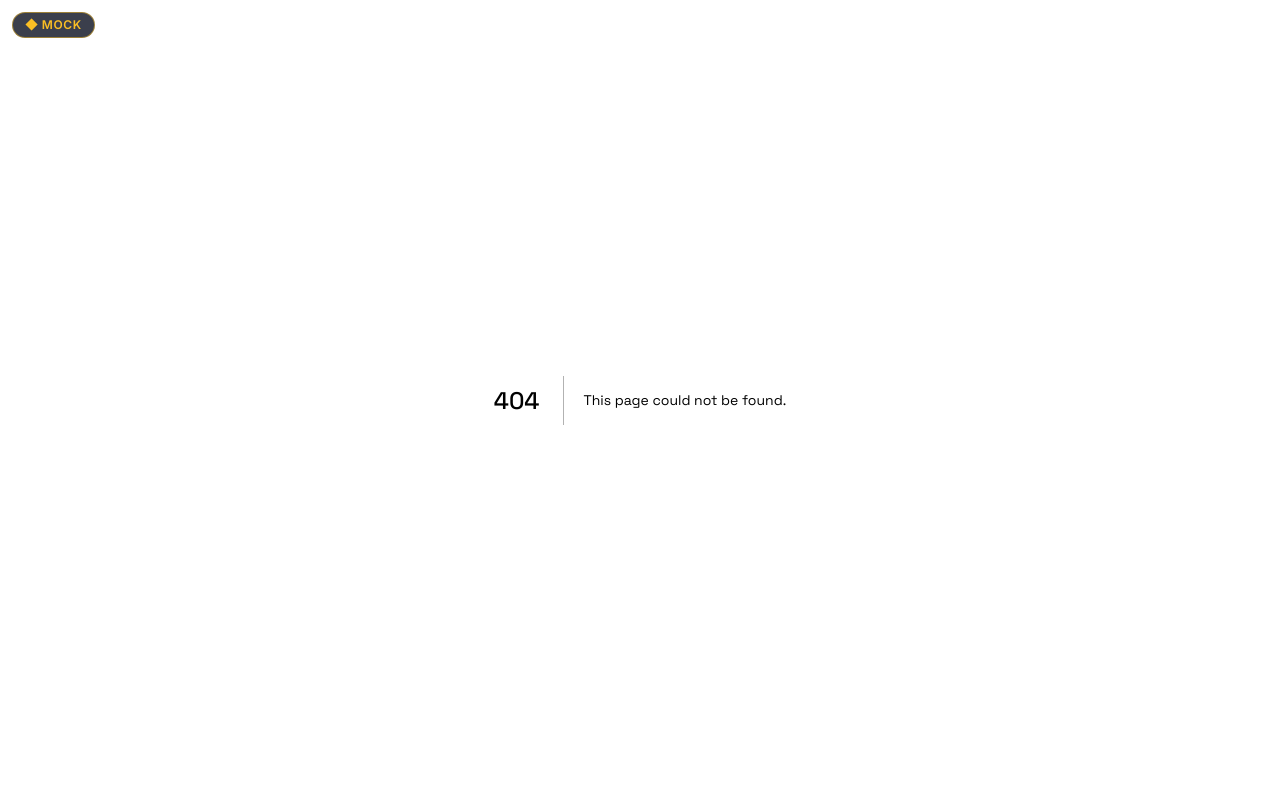
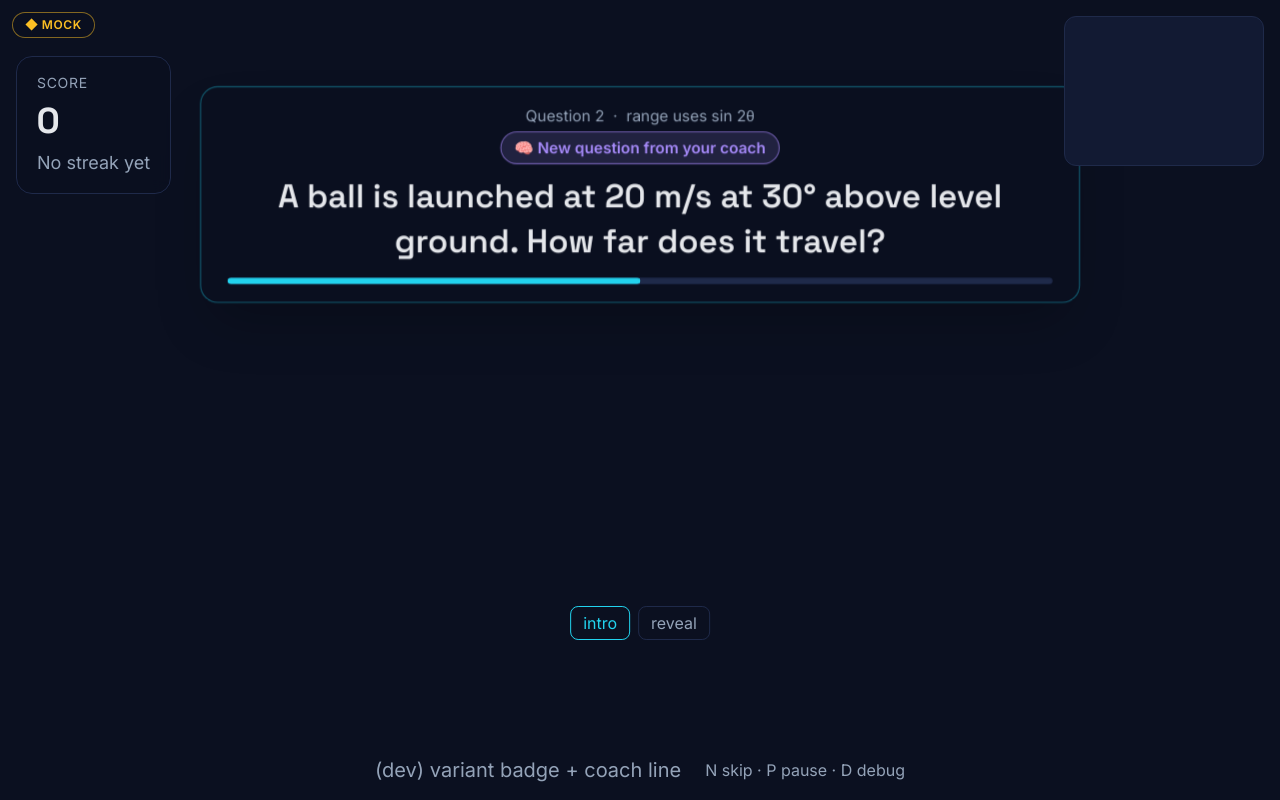
Before and after one commit to ShwetaMalabade/SparkLab, a Next.js app: page /play/dev/variant in a window 1280 px wide. Before the commit this address had no page. Built offline with nearby package versions, Linux system fonts and the light colour scheme.

Commit message:
P1-15: variant badge + coach line check page
The badge ('🧠 New question from your coach') and 'Coach: <feedback>' were already in the
HUD (P1-09). /play/dev/variant shows them with a fake variant of q1.

Co-Authored-By: Claude Opus 5.5 <noreply@anthropic.com>

```diff
--- /dev/null
+++ b/src/app/play/dev/variant/page.tsx
@@ -0,0 +1,46 @@
+"use client";
+// /play/dev/variant: P1-15 check. A fake variant (copy of fixture q1 with origin "variant") must show the
+// "🧠 New question from your coach" badge on the INTRO card, and the REVEAL must show "Coach: <feedback>".
+import { useEffect, useState } from "react";
+import { getWorksheet } from "@/lib/client/api";
+import { GameHud } from "@/game/GameHud";
+import { useGame, type Phase } from "@/game/store";
+
+const FEEDBACK = "You picked sin θ again. Try thinking about the doubled angle.";
+
+export default function VariantDevPage() {
+  const [phase, setPhase] = useState<Phase>("intro");
+
+  useEffect(() => {
+    void getWorksheet("fixture").then((ws) => {
+      const q1 = ws.questions[0];
+      useGame.getState().resetGame();
+      useGame.getState().setGame({ question: { ...q1, id: "q1v1", origin: "variant", parentId: q1.id }, played: ["q1", "q1v1"] });
+    });
+  }, []);
+
+  useEffect(() => {
+    const G = useGame.getState();
+    if (phase === "reveal") {
+      G.setGame({
+        phase,
+        lastResult: { chosen: "D", chosenText: "20.4 m", correct: false, misconceptionId: "sin_theta_not_sin_2theta", input: "keyboard", hoverTrace: [], points: 0 },
+        caption: "✗ That used sin 30° instead of sin 60°.",
+        coachLine: FEEDBACK,
+      });
+    } else G.setGame({ phase, lastResult: null, caption: "", coachLine: null });
+  }, [phase]);
+
+  return (
+    <div className="fixed inset-0 bg-navy">
+      <GameHud accent="#22D3EE" hint="(dev) variant badge + coach line" phaseMs={1500} total={4} />
+      <div className="absolute bottom-40 left-1/2 z-50 flex -translate-x-1/2 gap-2">
+        {(["intro", "reveal"] as const).map((p) => (
+          <button key={p} onClick={() => setPhase(p)} className={`rounded-lg border px-3 py-1 ${phase === p ? "border-cyan text-cyan" : "border-line text-muted"}`}>
+            {p}
+          </button>
+        ))}
+      </div>
+    </div>
+  );
+}
```
